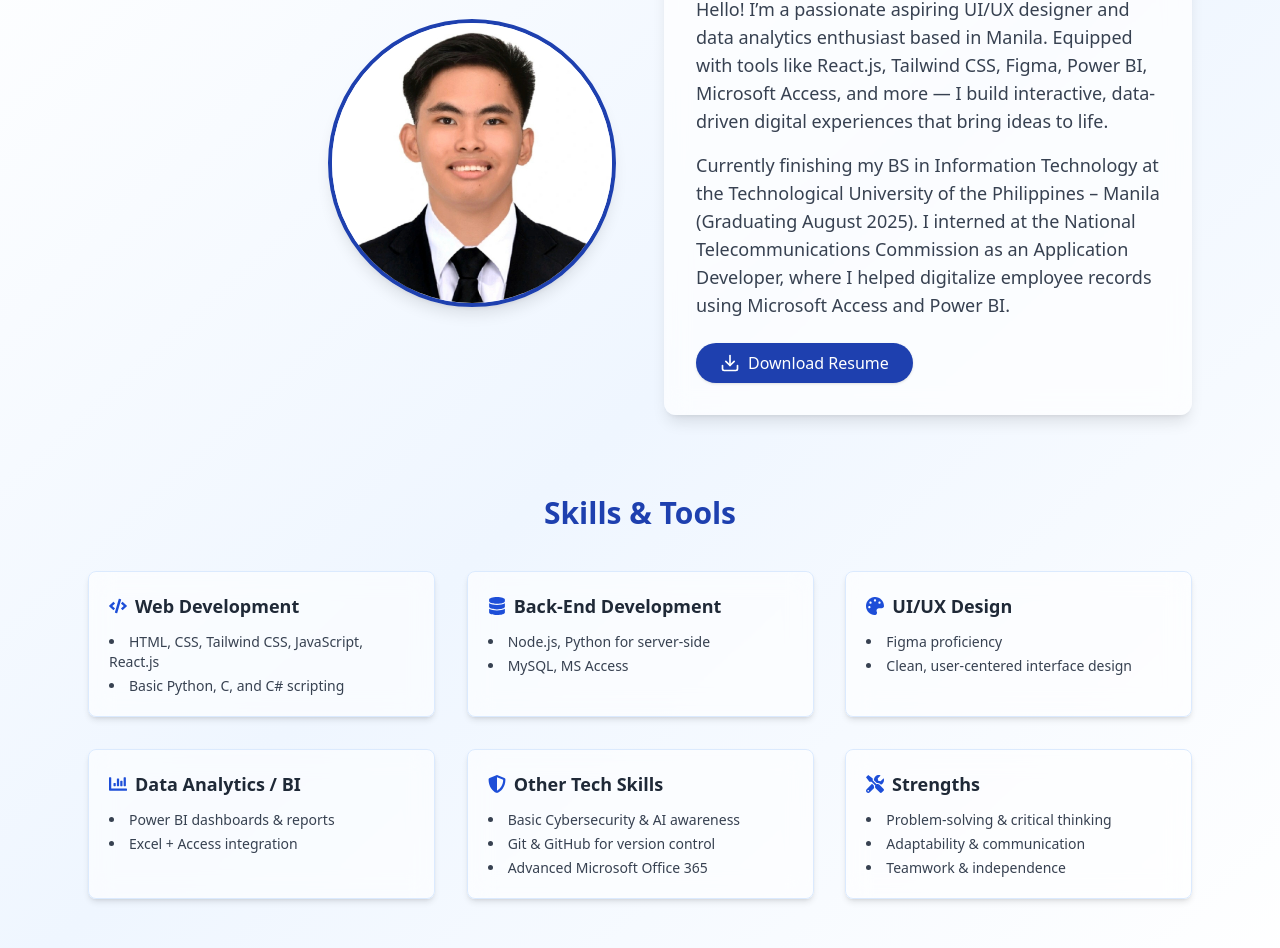
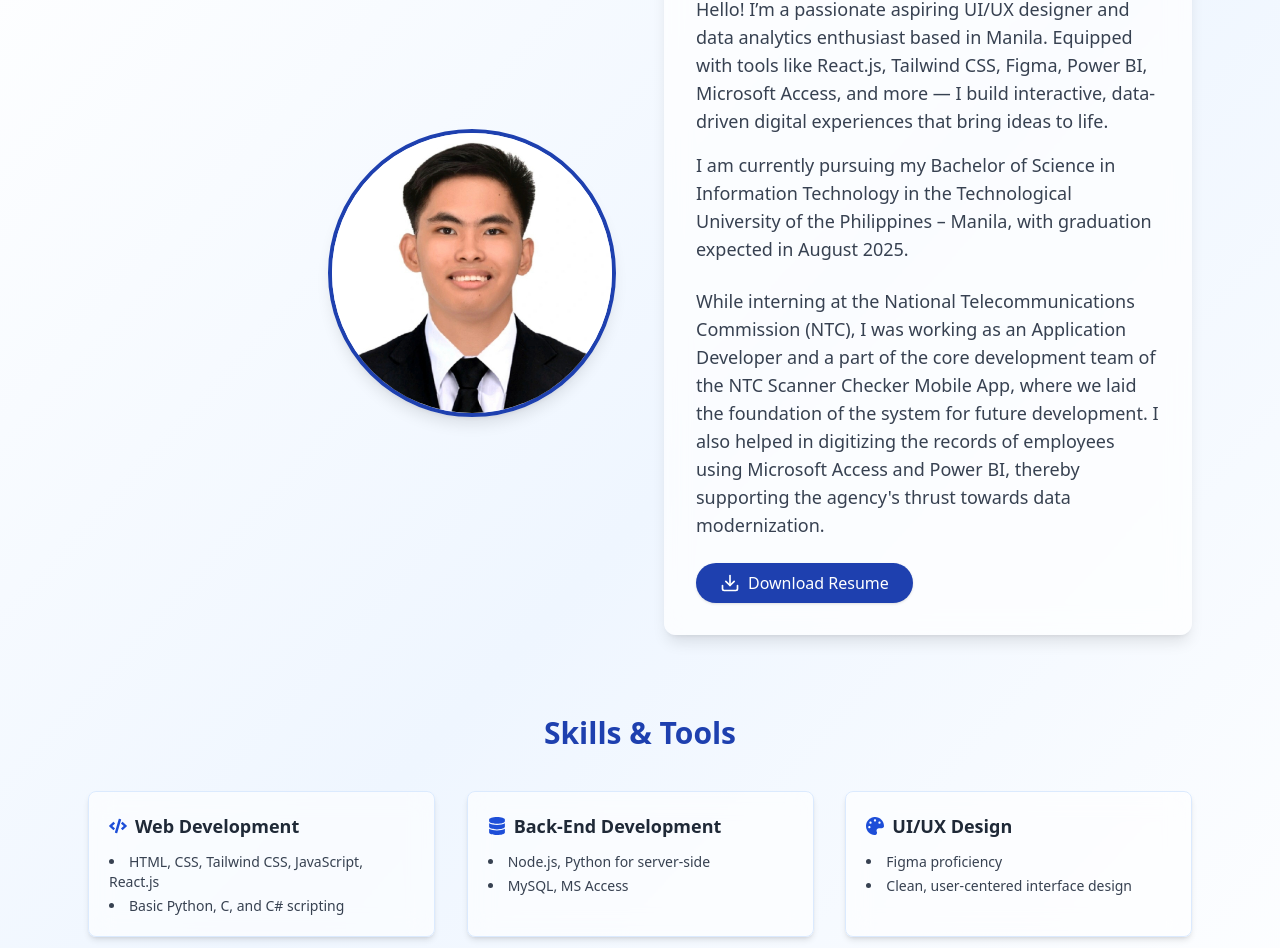
Before and after one commit to JesDC/dc-portfolio, a React (Create React App) app: page / in a window 1280 px wide. Shown: the part 2276-3224 px from the top of the page. Built offline with nearby package versions, Linux system fonts and the light colour scheme.

Commit message:
Update About.js

```diff
--- a/src/components/About.js
+++ b/src/components/About.js
@@ -46,11 +46,18 @@ const About = () => {
             life.
           </p>
           <p className="text-gray-700 text-base sm:text-lg leading-relaxed mb-6">
-            Currently finishing my BS in Information Technology at the
-            Technological University of the Philippines – Manila (Graduating
-            August 2025). I interned at the National Telecommunications
-            Commission as an Application Developer, where I helped digitalize
-            employee records using Microsoft Access and Power BI.
+            I am currently pursuing my Bachelor of Science in Information
+            Technology in the Technological University of the Philippines –
+            Manila, with graduation expected in August 2025.
+          </p>
+          <p className="text-gray-700 text-base sm:text-lg leading-relaxed mb-6">
+            While interning at the National Telecommunications Commission (NTC),
+            I was working as an Application Developer and a part of the core
+            development team of the NTC Scanner Checker Mobile App, where we
+            laid the foundation of the system for future development. I also
+            helped in digitizing the records of employees using Microsoft Access
+            and Power BI, thereby supporting the agency's thrust towards data
+            modernization.
           </p>
 
           {/* RESUME DOWNLOAD */}
```
